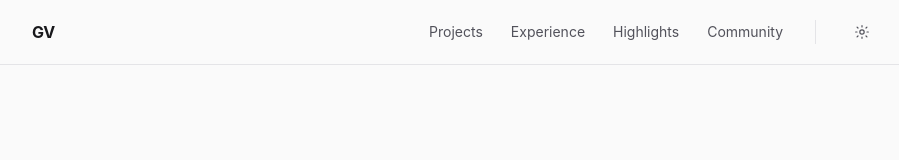
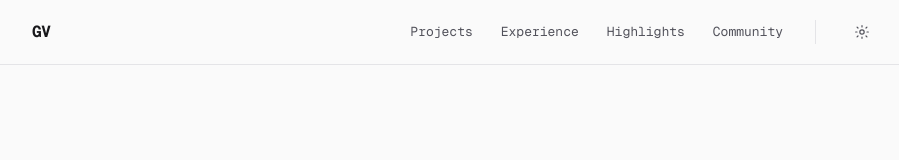
Before and after one commit to gabzy0423/gv-portfolio, a Next.js app: page / in a window 1280 px wide. Shown: the top 160 px of the page, without its empty margins (184-1083 px from the left). Built offline with nearby package versions, Linux system fonts and the light colour scheme.

Commit message:
Use Geist Mono for navbar branding

```diff
--- a/src/app/globals.css
+++ b/src/app/globals.css
@@ -24,7 +24,8 @@
   --color-muted: var(--muted);
   --color-line: var(--line);
   --color-accent: var(--accent);
-  --font-sans: -apple-system, BlinkMacSystemFont, "Segoe UI", Roboto, "Helvetica Neue", Arial, sans-serif;
+  --font-sans: var(--font-geist), var(--font-inter), system-ui, sans-serif;
+  --font-mono: var(--font-geist-mono), ui-monospace, SFMono-Regular, Menlo, Monaco, Consolas, "Liberation Mono", "Courier New", monospace;
 }
 
 * {
@@ -39,7 +40,7 @@ html {
 body {
   background: var(--background);
   color: var(--foreground);
-  font-family: -apple-system, BlinkMacSystemFont, "Segoe UI", Roboto, "Helvetica Neue", Arial, sans-serif;
+  font-family: var(--font-geist), var(--font-inter), system-ui, sans-serif;
 }
 
 body,
--- a/src/app/layout.tsx
+++ b/src/app/layout.tsx
@@ -1,6 +1,22 @@
 import type { Metadata } from "next";
+import { Geist, Geist_Mono, Inter } from "next/font/google";
 import "./globals.css";
 import { Navbar } from "@/components/layout/Navbar";
+
+const geist = Geist({
+  variable: "--font-geist",
+  subsets: ["latin"],
+});
+
+const inter = Inter({
+  variable: "--font-inter",
+  subsets: ["latin"],
+});
+
+const geistMono = Geist_Mono({
+  variable: "--font-geist-mono",
+  subsets: ["latin"],
+});
 
 const themeScript = `
   try {
@@ -22,7 +38,7 @@ export const metadata: Metadata = {
 
 export default function RootLayout({ children }: LayoutProps<"/">) {
   return (
-    <html lang="en" className="h-full antialiased" suppressHydrationWarning>
+    <html lang="en" className={`${geist.variable} ${inter.variable} ${geistMono.variable} h-full antialiased`} suppressHydrationWarning>
       <head>
         <script dangerouslySetInnerHTML={{ __html: themeScript }} />
       </head>
--- a/src/components/layout/Navbar.tsx
+++ b/src/components/layout/Navbar.tsx
@@ -12,10 +12,10 @@ export function Navbar() {
   return (
     <header className="sticky top-0 z-10 border-b border-line bg-background">
       <nav aria-label="Primary navigation" className="mx-auto flex min-h-16 max-w-4xl flex-wrap items-center justify-between gap-4 px-6">
-        <Link href="/" className="shrink-0 text-base font-bold tracking-tight text-foreground" aria-label="GV home">
+        <Link href="/" className="shrink-0 font-mono text-base font-bold tracking-tight text-foreground" aria-label="GV home">
           GV
         </Link>
-        <div className="flex flex-1 flex-wrap items-center justify-end gap-x-4 gap-y-2 text-sm font-normal text-muted sm:gap-x-6 md:gap-x-7">
+        <div className="flex flex-1 flex-wrap items-center justify-end gap-x-4 gap-y-2 font-mono text-[13px] font-normal text-muted sm:gap-x-6 md:gap-x-7">
           {links.map((link) => (
             <Link key={link.href} href={link.href} className="whitespace-nowrap transition-colors hover:text-foreground focus-visible:rounded-sm focus-visible:outline-none focus-visible:ring-2 focus-visible:ring-accent focus-visible:ring-offset-4 focus-visible:ring-offset-background">
               {link.label}
```
Also changed, not shown: 1 other file (tests, documents, lock files or other folders).
